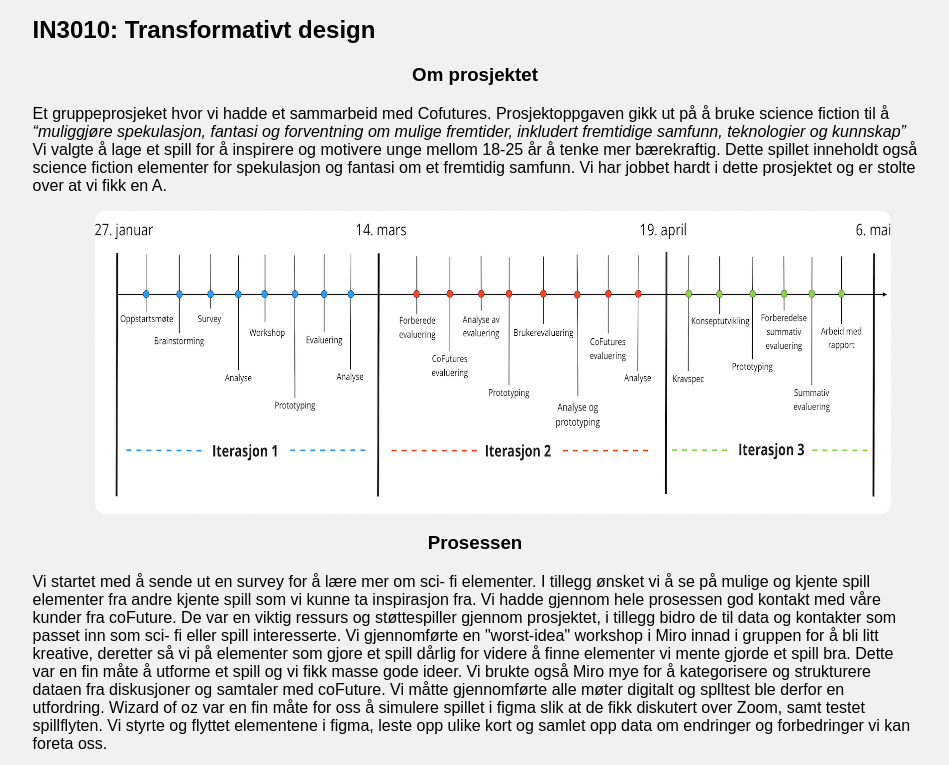
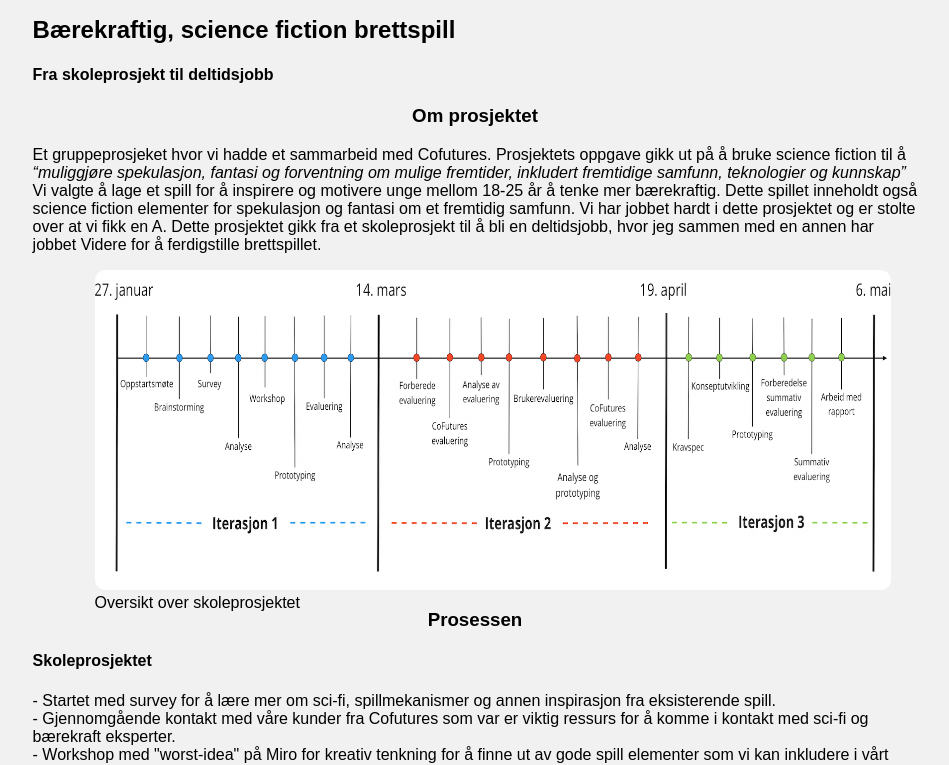
Before and after one commit to MartineWoldseth/MartineWoldseth.github.io, a plain HTML site: page pages/Project3.html in a window 1280 px wide. Shown: the part 267-1032 px from the top of the page, without its empty margins (165-1114 px from the left). Drawn offline with Linux system fonts and the light colour scheme; a script that the page names is missing.

Commit message:
Updating

```diff
--- a/pages/Project3.html
+++ b/pages/Project3.html
@@ -27,25 +27,31 @@
 
     <img src="../Bilder/Design4Fiction.png" alt="image" class="center">
 
-    <h2> IN3010: Transformativt design </h2>
+    <h2> Bærekraftig, science fiction brettspill </h2>
+    <h4> Fra skoleprosjekt til deltidsjobb</h4>
 
     <div class="colum">
 
 
       <div class="text">
-    <h3> Om prosjektet</h3>
+        <h3> Om prosjektet </h3>
 
-    <p> Et gruppeprosjeket hvor vi hadde et sammarbeid med Cofutures.
-      Prosjektoppgaven gikk ut på å bruke science fiction til å
-        <i>“muliggjøre spekulasjon, fantasi og forventning om mulige fremtider, inkludert fremtidige samfunn, teknologier og kunnskap”</i>
+        <p>
+          Et gruppeprosjeket hvor vi hadde et sammarbeid med Cofutures.
+          Prosjektets oppgave gikk ut på å bruke science fiction til å
+          <i>“muliggjøre spekulasjon, fantasi og forventning om mulige fremtider, inkludert fremtidige samfunn,
+            teknologier og kunnskap”</i>
           Vi valgte å lage et spill for å inspirere og motivere unge mellom 18-25 år å tenke mer bærekraftig.
           Dette spillet inneholdt også science fiction elementer for spekulasjon og fantasi om et fremtidig samfunn.
           Vi har jobbet hardt i dette prosjektet og er stolte over at vi fikk en A.
+          Dette prosjektet gikk fra et skoleprosjekt til å bli en deltidsjobb, hvor jeg sammen med en annen har jobbet
+          Videre for å ferdigstille brettspillet.
 
         </p>
         <div class="flex-container">
           <div class="timeline">
             <img src="../Bilder3010/Timeline3010.png">
+            Oversikt over skoleprosjektet
           </div>
 
         </div>
@@ -53,16 +59,22 @@
 
       <h3>Prosessen</h3>
       <p>
-        Vi startet med å sende ut en survey for å lære mer om sci- fi elementer.
-        I tillegg ønsket vi å se på mulige og kjente spill elementer fra andre kjente spill som vi kunne ta inspirasjon fra.
-        Vi hadde gjennom hele prosessen god kontakt med våre kunder fra coFuture.
-        De var en viktig ressurs og støttespiller gjennom prosjektet, i tillegg bidro de til data og kontakter som passet inn som sci- fi eller spill interesserte.
-        Vi gjennomførte en "worst-idea" workshop i Miro innad i gruppen for å bli litt kreative, deretter så vi på elementer som gjore et spill dårlig
-        for videre å finne elementer vi mente gjorde et spill bra. Dette var en fin måte å utforme et spill og vi fikk masse gode ideer.
-        Vi brukte også Miro mye for å kategorisere og strukturere dataen fra diskusjoner og samtaler med coFuture.
-        Vi måtte gjennomførte alle møter digitalt og splltest ble derfor en utfordring.
-        Wizard of oz var en fin måte for oss å simulere spillet i figma slik at de fikk diskutert over Zoom, samt
-        testet spillflyten. Vi styrte og flyttet elementene i figma, leste opp ulike kort og samlet opp data om endringer og forbedringer vi kan foreta oss.
+      <h4> Skoleprosjektet</h4>
+      - Startet med survey for å lære mer om sci-fi, spillmekanismer og annen inspirasjon fra eksisterende spill. <br>
+      - Gjennomgående kontakt med våre kunder fra Cofutures som var er viktig ressurs for å komme i kontakt med sci-fi
+      og bærekraft eksperter. <br>
+      - Workshop med "worst-idea" på Miro for kreativ tenkning for å finne ut av gode spill elementer som vi kan
+      inkludere i
+      vårt spill.<br>
+      - Miro ble også brukt til å analysere all dataen vi samlet inn fra datainnsamlinger og samtaler med kundene.
+      <br>
+      - Digitale spilltester ved bruk av Zoom og Figma ble gennomført. Her flyttet og styrte vi spillet på figma, mens
+      de fikk sett sine kort og hatt diskusjoner. <br>
+      <h4> Videre arbeid </h4>
+      - Videre ble det gjennomført flere brukertester med brukere hvor vi avdekket utfordringer som førte til endringer.
+      <br>
+      - Flere iterasjoner på design i figma. <br>
+      - Flere interasjoner på tekstilig innhold til kortene.
 
       </p>
       <div class="flex-container">
@@ -79,24 +91,26 @@
       </div>
       <div class="colum">
 
-
         <div class="text">
           <h3> Ferdig produkt</h3>
           <p>
             Vår ferdig prototype av spillet har det midlertidige navnet "Change or ciao".
             Det er et brettspill med ulike felter og aktivitetskort som kan spilles på individuelle brett.
-    Spillet har som mål å utfordre spillerne til å tenke mer bærekraftig og inspirere de til å ta mer miljøvennlige valg i hverdagen.
-    Individuellt skal spillerne lage en mer bærekraftig verden ved å spille forskjelligeaktivitetskort med ulike verdier
+            Spillet har som mål å utfordre spillerne til å tenke mer bærekraftig og inspirere de til å ta mer
+            miljøvennlige valg i hverdagen.
+            Individuellt skal spillerne lage en mer bærekraftig verden ved å spille forskjelligeaktivitetskort med ulike
+            verdier
             Sammen har de som mål å nå målene og verden blir et bedre sted.
             Spillet har også etiske dilemmakort hvor spillerne skal diskutere ulike dilemmaer eller problemstillinger
             Dette er hoveddelen av læring og det er her vi ønsker å utfordre tankene til spilleren
             Vi tok med oss spillelementer fra datainnsamlingen som feks. konkurranse, strategi og samarbeid.
             Vi ønsket også å trekke inn ulike science fiction elementer.
-   Du kan lese mer om spilletsgang og regler her i 2 deler!  <a href="../Bilder3010/gamerule1.png">del 1</a> og
-    <a href="../Bilder3010/gamerule2.png">del 2</a>
+
             <br>
-    Jeg, sammen med en fra gruppen har fått mulighet til å videreutvikle spillet til et ferdig fungerende spill og vi jobber nå videre med dette i sammarbeid med Cofutures.
-    Det blir spennende og lærerikt å jobbe videre med dette og ser frem til å ha et større fokus på protptyping, konseptutvikling og selve produktet.
+            Jeg, sammen med en fra gruppen har fått mulighet til å videreutvikle spillet til et ferdig fungerende spill
+            og vi jobber nå videre med dette i sammarbeid med Cofutures.
+            Det blir spennende og lærerikt å jobbe videre med dette og ser frem til å ha et større fokus på protptyping,
+            konseptutvikling og selve produktet.
             I tillegg til å gjennomføre flere spilltestinger og workshops med brukere.
 
           </p>
@@ -108,7 +122,7 @@
             <div class="contentbox">
               <img src="../Bilder3010/litebrett.png">
             </div>
-    <div class="contentbox" >
+            <div class="contentbox">
               <img src="../Bilder3010/kort.png">
             </div>
 
@@ -117,10 +131,13 @@
 
         <h3> Hva har jeg lært?</h3>
         <p>
-    Dette prosjektet har jeg lært om kunde kontakt. Tidligere har vi ikke hatt noen andre enn brukergruppen å forholde oss til, men
+          Dette prosjektet har jeg lært om kunde kontakt. Tidligere har vi ikke hatt noen andre enn brukergruppen å
+          forholde oss til, men
           her har kundene kommet med ønsker og innspill på hva de ønsker av resultat.
-    Selv om kundene kom med et ønske om et spill hadde vi mye frihet til å utforske ideer og konsepter selv uten strenge krav vi måtte følge.
-    Det var også veldig lærerikt å arbeide med bærekraftighet og mulighet til å utforske mer bærekraftige måter å designe på.
+          Selv om kundene kom med et ønske om et spill hadde vi mye frihet til å utforske ideer og konsepter selv uten
+          strenge krav vi måtte følge.
+          Det var også veldig lærerikt å arbeide med bærekraftighet og mulighet til å utforske mer bærekraftige måter å
+          designe på.
 
         </p>
 
```
Also changed, not shown: index.html (+5 -3 lines), pages/Project.html (+15 -12 lines), pages/Project4.html (+11 -6 lines), pages/ProjectOverview.html (+1 -1 lines), pages/style.css (+8 -2 lines), Bilder/4.png (added), Bilder/HoldAvDato.png (added), Bilder/Storskjerm_ ettermiddagen.png (added), Bilder/dagenLogoTeal.png (added), Bilder/dagenNyLogo.png (added), 2 other files. Lines whose indentation alone changed are shown as unchanged.
